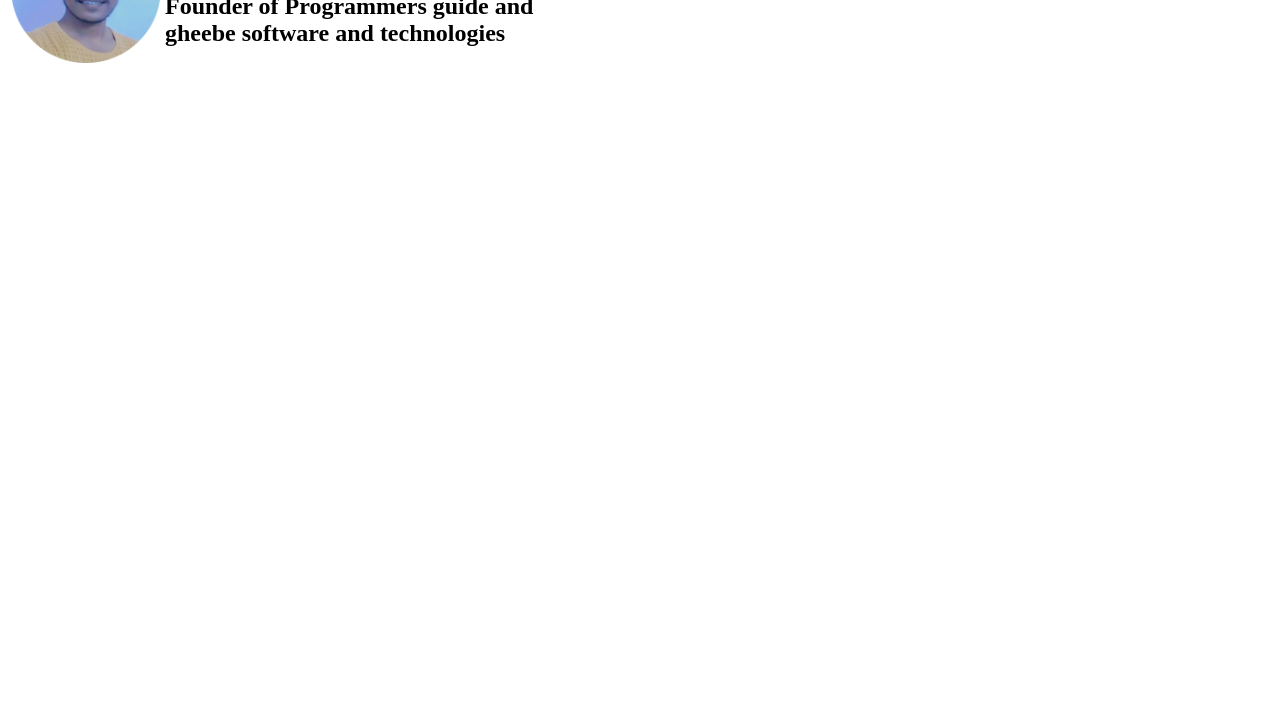
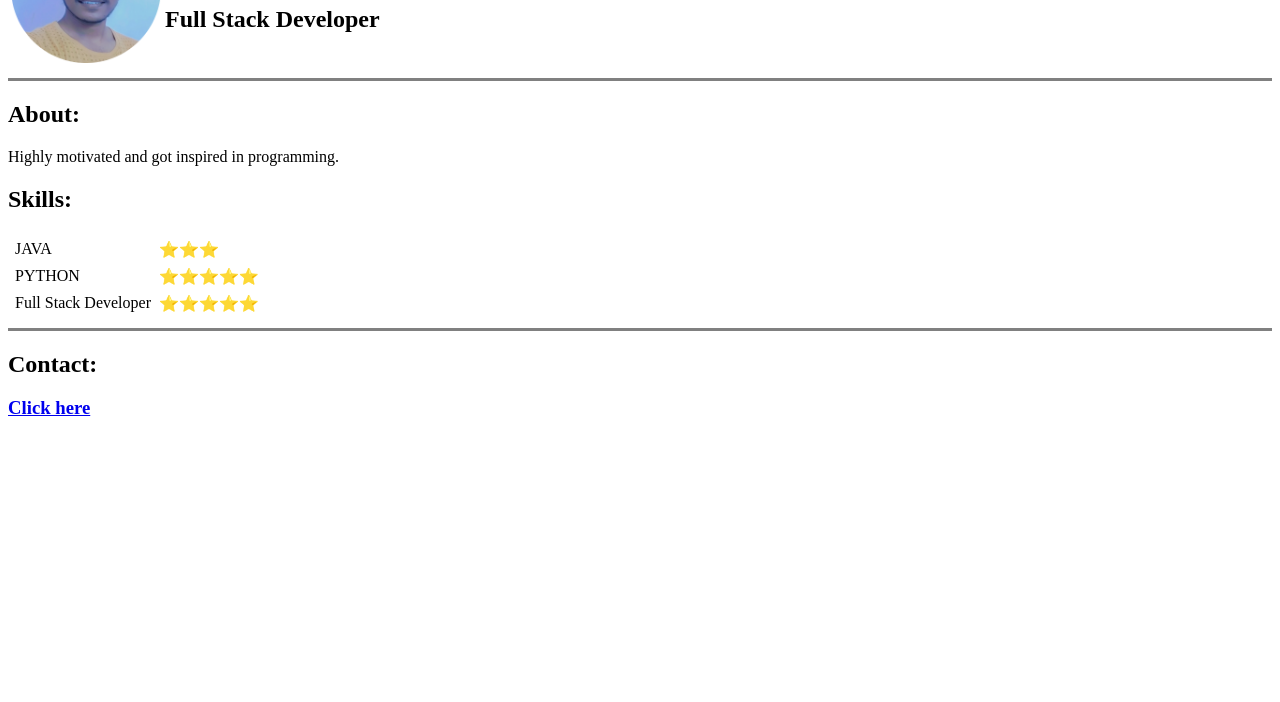
Before and after one commit to 2001abisheik/cv, a plain HTML site: page index.html in a window 1280 px wide. Shown: the part 98-800 px from the top of the page. Drawn offline with Linux system fonts and the light colour scheme.

Commit message:
Add files via upload

```diff
--- a/index.html
+++ b/index.html
@@ -14,9 +14,32 @@
             <tr>
         <td><img src="Snapchat-182274050-modified.png" width="150px" alt="Abisheik image"></td>
         <td><h1><strong>Abisheik</strong></h1>
-        <h2>Founder of Programmers guide and <br>gheebe software and technologies</h2></td>
+        <h2>Full Stack Developer</h2></td>
             </tr>
         </table>
+        <hr size="3" noshade="">
+        <h2>About:</h2>
+        <p>Highly motivated and got inspired in programming.</p>
+        <h2>Skills:</h2>
+        <table cellspacing="6">
+        <tr>
+        <td>JAVA</td>
+        <td>⭐⭐⭐ </td>
+        </tr>
+        <tr>
+            <td>PYTHON</td>
+            <td>⭐⭐⭐⭐⭐ </td>
+            </tr>
+            <tr>
+                <td>Full Stack Developer</td>
+                <td>⭐⭐⭐⭐⭐ </td>
+                </tr>
+
+        </table>
+        <hr size="3" noshade="">
+        <h2>Contact:</h2>
+        <h3><a href="contact.html">Click here</a> </h3>
+
 
 
 </html>
```
Also changed, not shown: contact.html (added, +22 -0 lines).
